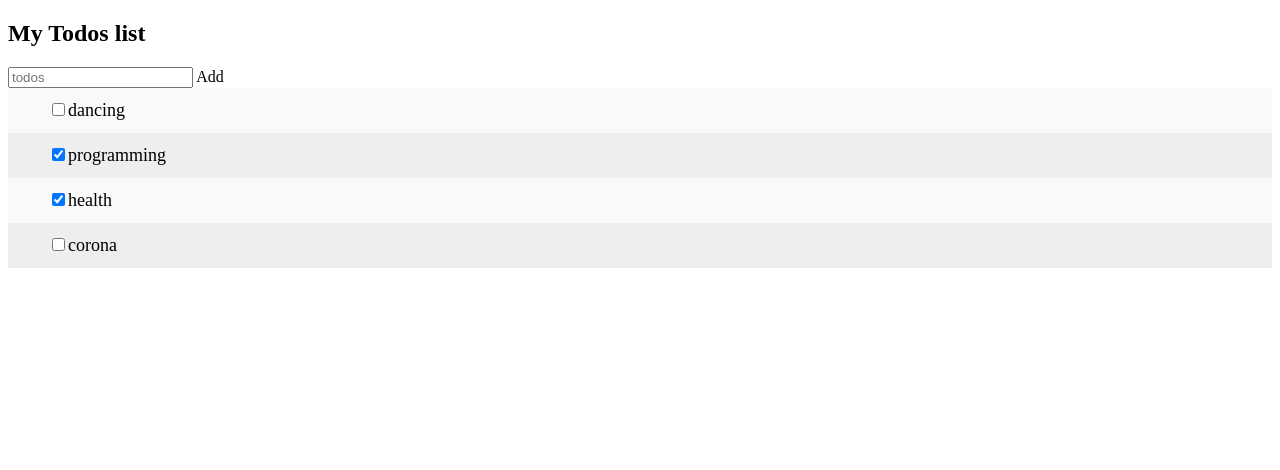
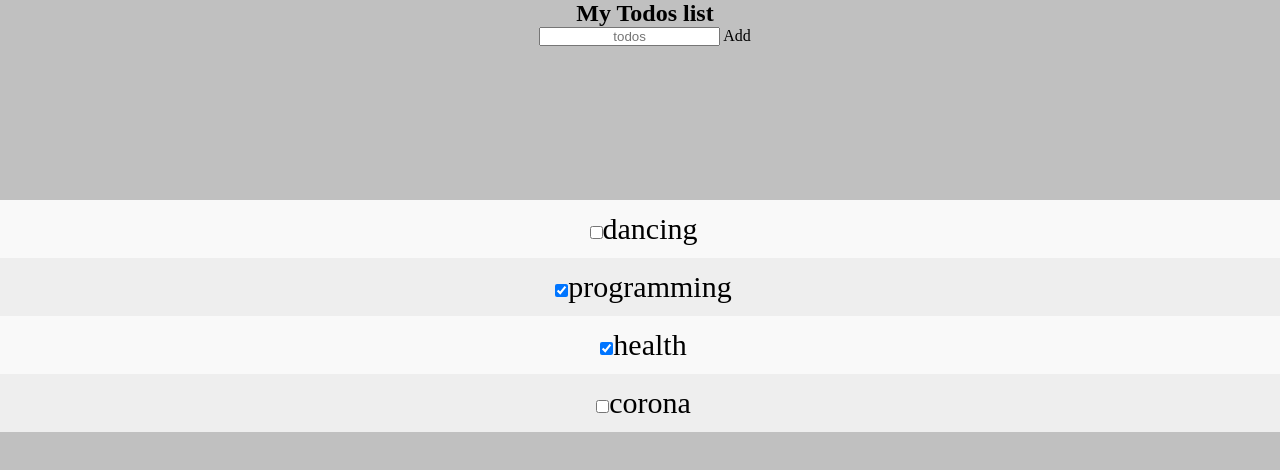
Before and after one commit to gautam-mohit/gitdemo, a plain HTML site: page index.html in a window 1280 px wide. Drawn offline with Linux system fonts and the light colour scheme.

Commit message:
Initial commit

```diff
--- a/style.css
+++ b/style.css
@@ -1,5 +1,18 @@
 * {
+  margin: 0;
+  padding: 0;
   box-sizing: border-box;
+  justify-content: center;
+  text-align: center;
+}
+
+div {
+  height: 25vh;
+  margin-left: 10px;
+}
+
+body {
+  background-color: silver;
 }
 
 ul {
@@ -10,12 +23,24 @@
 ul li {
   cursor: pointer;
   position: relative;
-    padding: 12px 8px 12px 40px;
+  padding: 12px 8px 12px 15px;
   background: #eee;
-    font-size: 18px;
-    transition: 0.2s;
+  font-size: 30px;
+  transition: 0.5s;
 }
 
 ul li:nth-child(odd) {
   background: #f9f9f9;
 }
+span {
+  cursor: pointer;
+}
+/* input {
+  height: 20vh;
+  width: 50vw;
+} */
+
+/* text {
+  height: 20vh;
+  width: 50vw;
+} */
```
Lines whose indentation alone changed are shown as unchanged.
